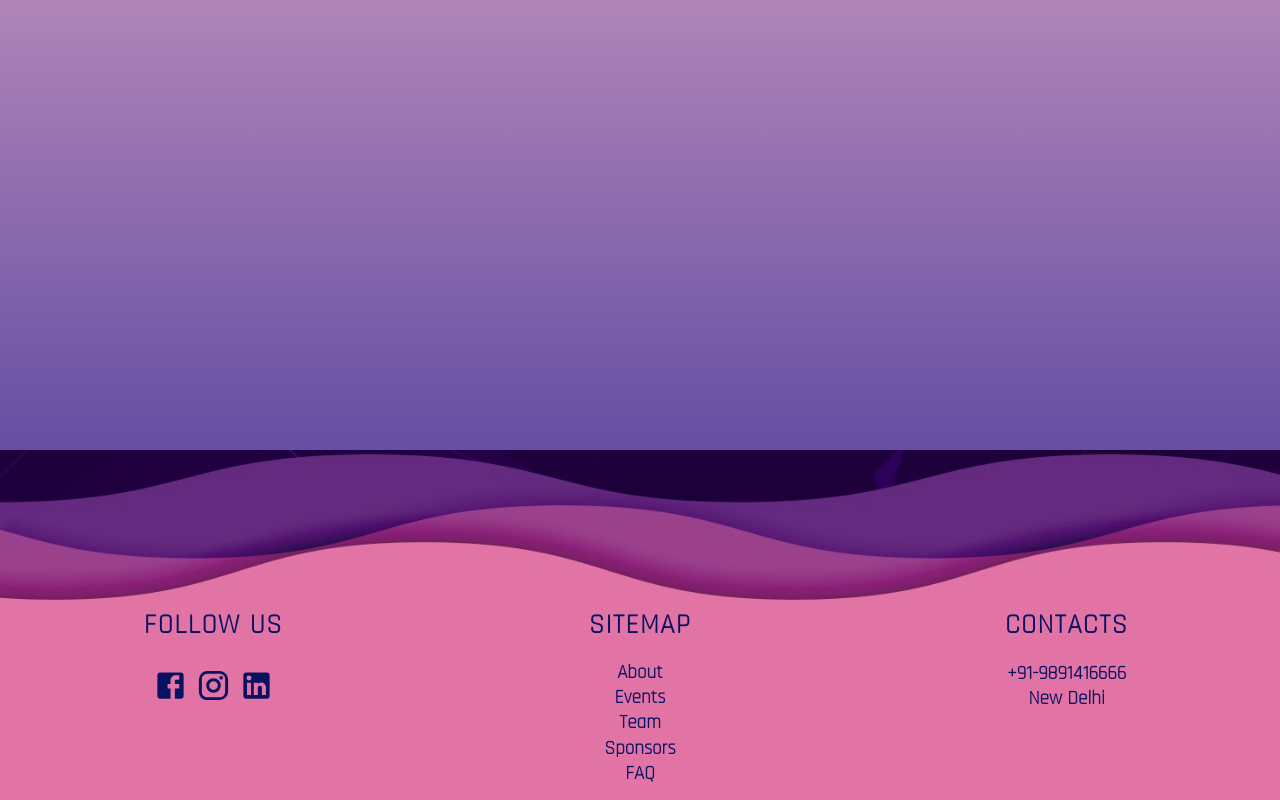
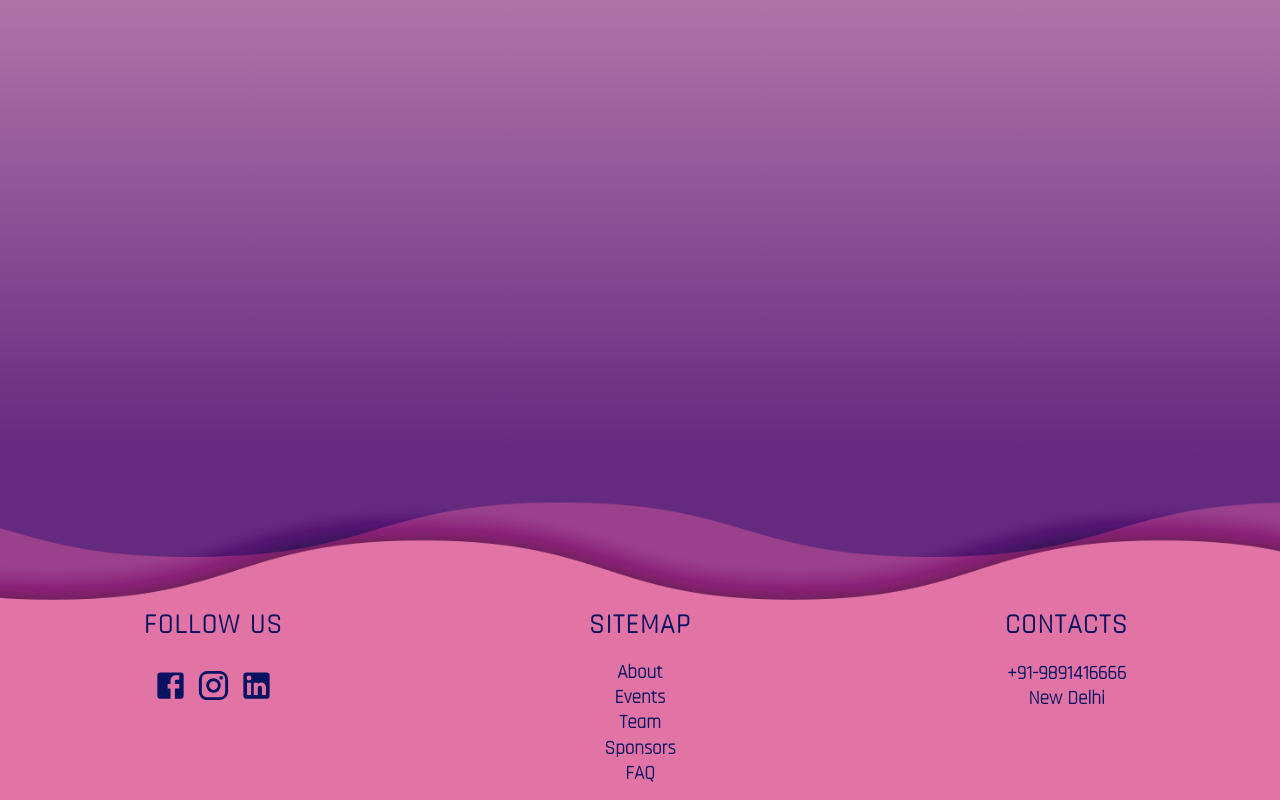
Before and after one commit to anikashc/invictus, a React (Create React App) app in the folder client/: page /faq in a window 1280 px wide. Shown: the part 350-1150 px from the top of the page. Built offline with nearby package versions, Linux system fonts and the light colour scheme.

Commit message:
fix: footer styles

```diff
--- a/client/src/Components/Footer/FooterStyles.js
+++ b/client/src/Components/Footer/FooterStyles.js
@@ -1,16 +1,19 @@
 import { makeStyles } from '@material-ui/core';
-import footer_bg from '../../Assets/Backgrounds/footer_bg.jpg'
+import footer_bg from '../../Assets/Backgrounds/footer_bg.png'
 
 export const useStyles = makeStyles({
-  root: {
+  root:{
     width: '100%',
     height: '350px',
-    background: `url(${footer_bg}) no-repeat`,
-    backgroundSize: 'cover',
+    background: '#642A7F',
     '@media (max-width:599px)': //mobile screens
     {
       height: '150px',
     }
+  },
+  footer: {
+    background: `url(${footer_bg}) no-repeat`,
+    backgroundSize: 'cover',
   },
   subtext: {//web view
     color: '#081261',
--- a/client/src/Components/Footer/index.js
+++ b/client/src/Components/Footer/index.js
@@ -12,6 +12,7 @@ const Footer = () => {
     return (
         <footer>
         <Grid container className={classes.root}>
+        <Grid container className={classes.footer}>
         <Grid item xs={4} className={classes.findus}>
           <Box className={classes.header}>FOLLOW US</Box>
           <Box className={classes.socialLinksContainer}>
@@ -59,6 +60,7 @@ const Footer = () => {
         </Box>
         </Grid>
       </Grid>
+      </Grid>
         </footer>
     )
 }
--- a/client/src/Screens/Event.js
+++ b/client/src/Screens/Event.js
@@ -12,7 +12,7 @@ import Container from "@material-ui/core/Container";
 const useStyles= makeStyles({
     root:{        background: '#654ea3',  /* fallback for old browsers */
     background: '-webkit-linear-gradient(to bottom, #eaafc8, #654ea3)',  /* Chrome 10-25, Safari 5.1-6 */
-    background: 'linear-gradient(to bottom, #eaafc8, #654ea3)',/* W3C, IE 10+/ Edge, Firefox 16+, Chrome 26+, Opera 12+, Safari 7+ */
+    background: 'linear-gradient(to bottom, #eaafc8, #642A7F)',/* W3C, IE 10+/ Edge, Firefox 16+, Chrome 26+, Opera 12+, Safari 7+ */
         height: '100vh',
         width: '100%',
     },
--- a/client/src/Screens/FAQ.js
+++ b/client/src/Screens/FAQ.js
@@ -8,7 +8,7 @@ const useStyles= makeStyles({
     root:{
         background: '#654ea3',  /* fallback for old browsers */
         background: '-webkit-linear-gradient(to bottom, #eaafc8, #654ea3)',  /* Chrome 10-25, Safari 5.1-6 */
-        background: 'linear-gradient(to bottom, #eaafc8, #654ea3)',/* W3C, IE 10+/ Edge, Firefox 16+, Chrome 26+, Opera 12+, Safari 7+ */
+        background: 'linear-gradient(to bottom, #eaafc8, #642A7F)',/* W3C, IE 10+/ Edge, Firefox 16+, Chrome 26+, Opera 12+, Safari 7+ */
 
         height: '100vh',
         width: '100%',
--- a/client/src/Screens/Home/Home.js
+++ b/client/src/Screens/Home/Home.js
@@ -17,7 +17,7 @@ const useStyles= makeStyles({
     minHeight: '60vh',
     background: ' #ad5389',/* fallback for old browsers */
     background: '-webkit-linear-gradient(to top, #3c1053, #ad5389)', /* Chrome 10-25, Safari 5.1-6 */
-    background: 'linear-gradient(to top, #3c1053, #ad5389)', /* W3C, IE 10+/ Edge, Firefox 16+, Chrome 26+, Opera 12+, Safari 7+ */
+    background: 'linear-gradient(to top, #642A7F, #9B418C)', /* W3C, IE 10+/ Edge, Firefox 16+, Chrome 26+, Opera 12+, Safari 7+ */
     '@media (max-width:599px)': {
       height: '80vh',
     }
--- a/client/src/Screens/Meet_the_team/Team.js
+++ b/client/src/Screens/Meet_the_team/Team.js
@@ -10,7 +10,7 @@ const useStyles= makeStyles({
     root:{
    background: '#654ea3',  /* fallback for old browsers */
     background: '-webkit-linear-gradient(to bottom, #eaafc8, #654ea3)',  /* Chrome 10-25, Safari 5.1-6 */
-    background: 'linear-gradient(to bottom, #eaafc8, #654ea3)',/* W3C, IE 10+/ Edge, Firefox 16+, Chrome 26+, Opera 12+, Safari 7+ */
+    background: 'linear-gradient(to bottom, #eaafc8, #642A7F)',/* W3C, IE 10+/ Edge, Firefox 16+, Chrome 26+, Opera 12+, Safari 7+ */
 
         height: '100vh',
         width: '100%',
```
Also changed, not shown: client/src/Assets/Backgrounds/footer_bg.jpg (deleted), client/src/Assets/Backgrounds/footer_bg.png.
